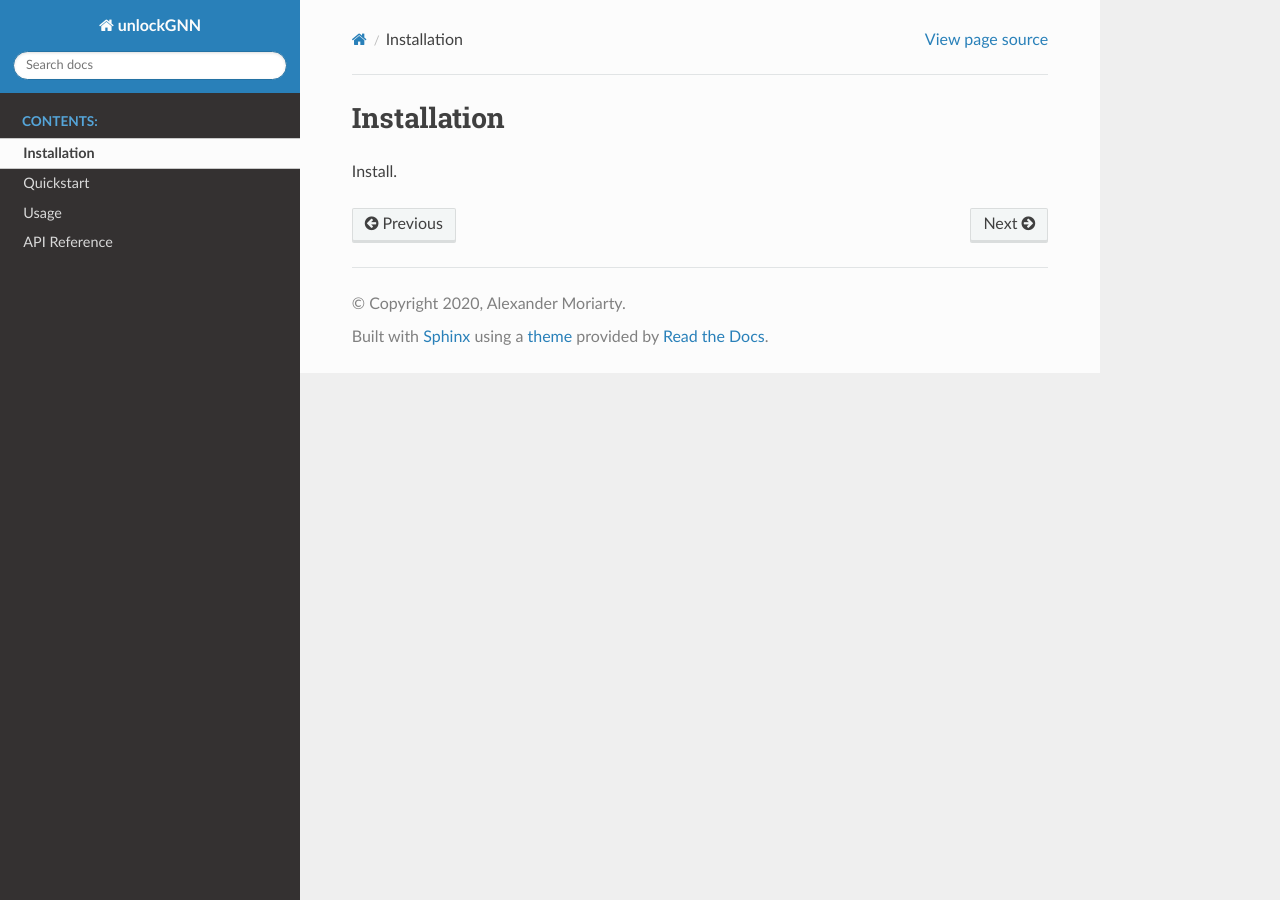
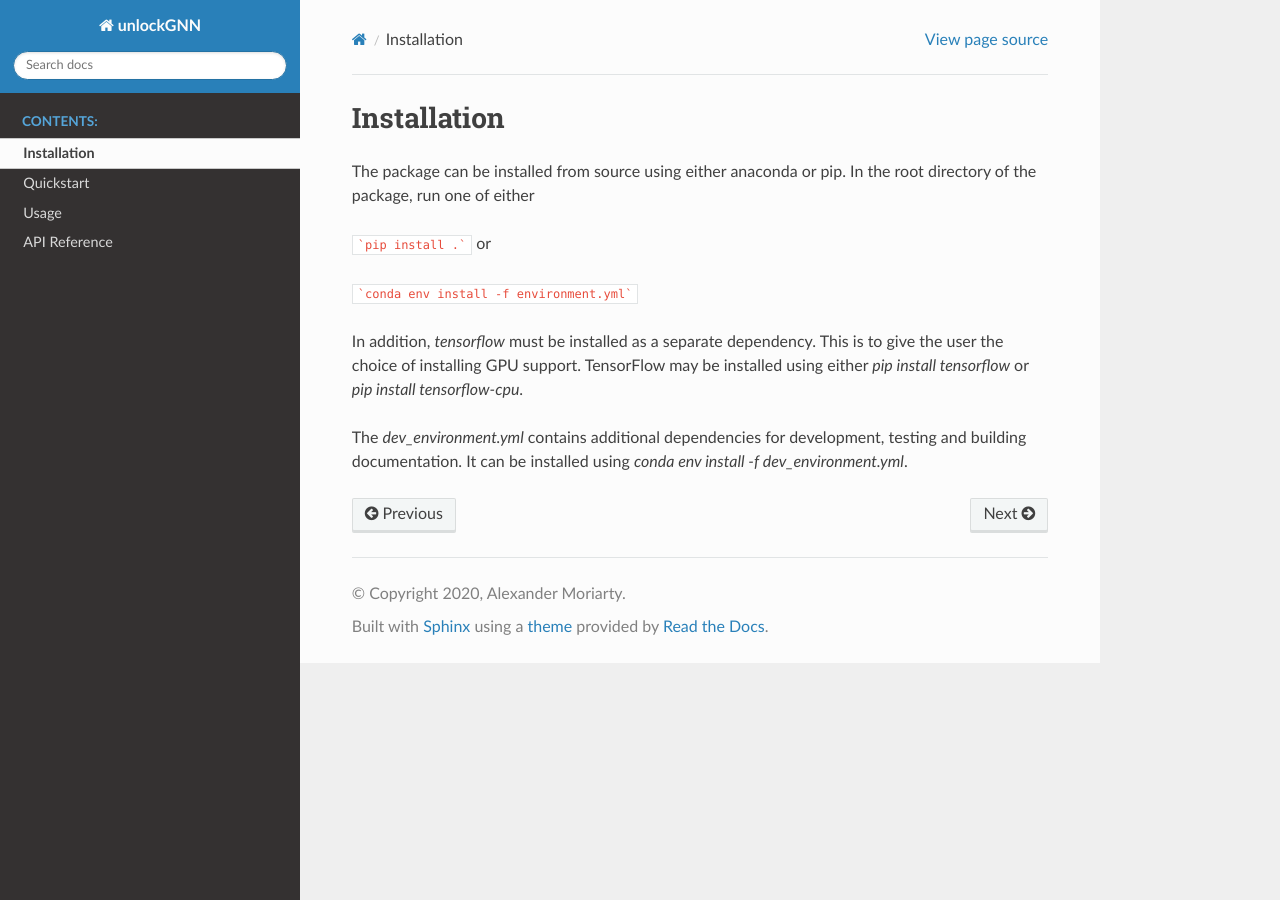
Before and after one commit to a-ws-m/unlockNN, a Sphinx documentation site: the page built from docs/source/installation.rst, in a window 1280 px wide. Built offline with Sphinx 7.4.7 and the Read the Docs theme 2.0.0, drawn with Linux system fonts in a browser that asks for light colours; pages that are not in the unit, such as notebooks, are missing from menus.

Commit message:
Added installation instructions

````diff
--- a/docs/source/installation.rst
+++ b/docs/source/installation.rst
@@ -1,4 +1,16 @@
 Installation
 ============
 
-Install.
+The package can be installed from source using either anaconda or pip.
+In the root directory of the package, run one of either
+
+```pip install .``` or
+
+```conda env install -f environment.yml```
+
+In addition, `tensorflow` must be installed as a separate dependency.
+This is to give the user the choice of installing GPU support.
+TensorFlow may be installed using either `pip install tensorflow` or `pip install tensorflow-cpu`.
+
+The `dev_environment.yml` contains additional dependencies for development, testing and building documentation.
+It can be installed using `conda env install -f dev_environment.yml`.
````
